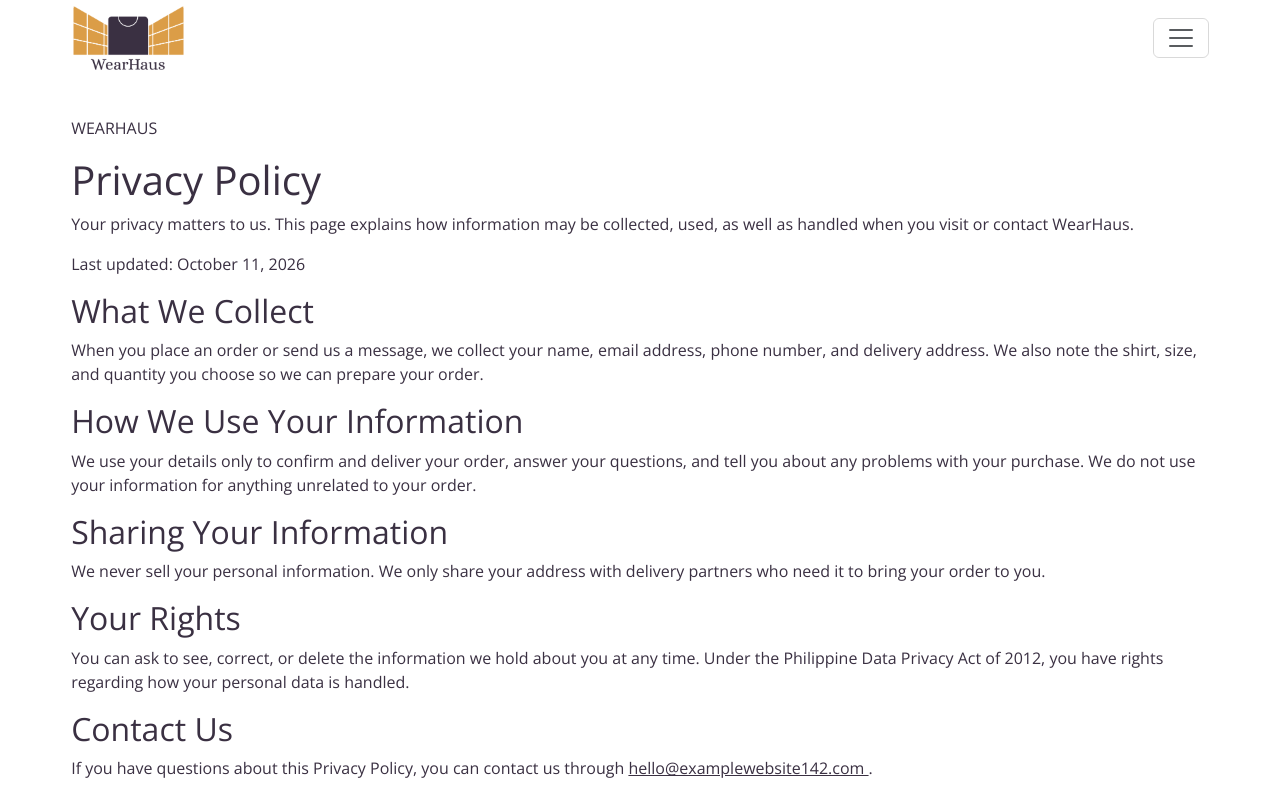
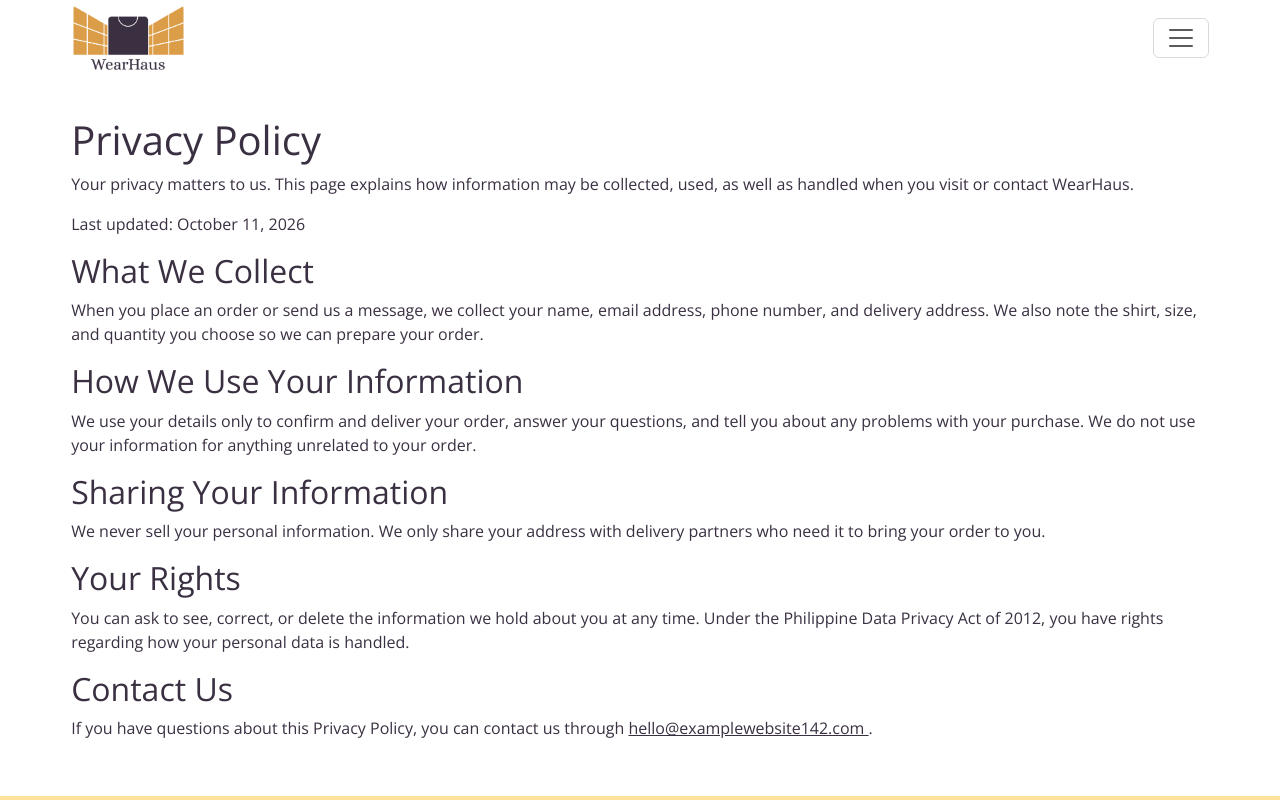
Before and after one commit to Itsjustme221206/MMS142_A2_WoWoWeb, a plain HTML site: page privacy.html in a window 1280 px wide. Shown: the top 800 px of the page. Drawn offline with nearby package versions, Linux system fonts and the light colour scheme; a web font is replaced by a local one.

Commit message:
Update privacy.html

```diff
--- a/privacy.html
+++ b/privacy.html
@@ -62,8 +62,6 @@
 
                 <!-- Page Introduction -->
                 <div class="privacy-header">
-
-                    <p class="privacy-label">WEARHAUS</p>
 
                     <h1>Privacy Policy</h1>
 
```
